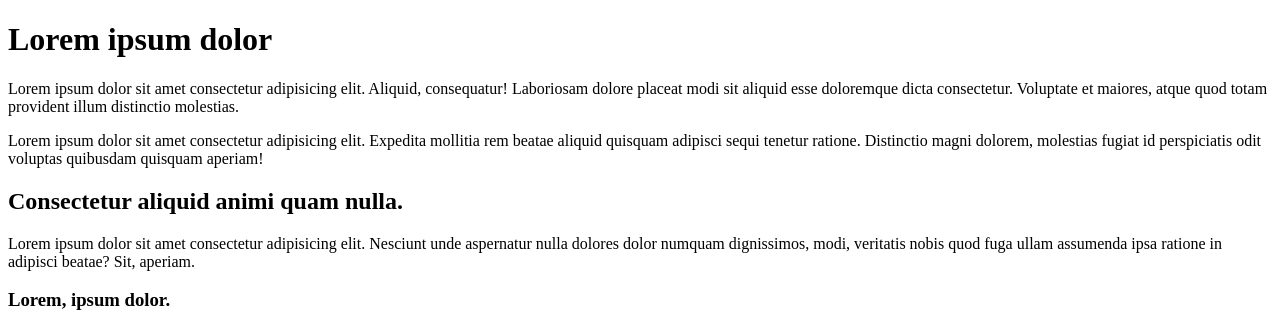
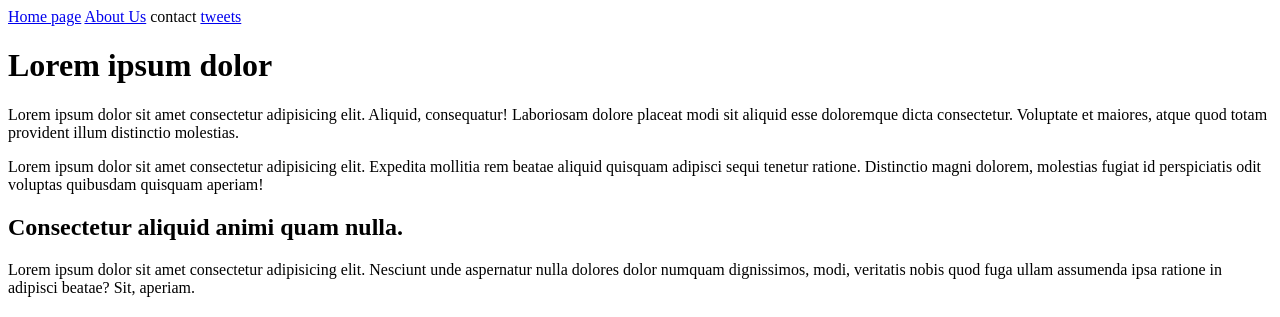
Before and after one commit to Gela-S3/My_First_Portfolio, a plain HTML site: page html_basic/index.html in a window 1280 px wide. Shown: the top 317 px of the page. Drawn offline with Linux system fonts and the light colour scheme.

Commit message:
Linked to tweets page and embaded.

```diff
--- a/html_basic/index.html
+++ b/html_basic/index.html
@@ -6,6 +6,10 @@
     <title>Index</title>
 </head>
 <body>
+    <a href="index.html">Home page</a>
+        <list><a href="base_index.html">About Us</a></list>
+        <list>contact</list>
+        <list><a href="tweets.html">tweets</a></list>
     <h1>Lorem ipsum dolor </h1>
     <p>Lorem ipsum dolor sit amet consectetur adipisicing elit. Aliquid, consequatur! Laboriosam dolore placeat modi sit aliquid esse doloremque dicta consectetur. Voluptate et maiores, atque quod totam provident illum distinctio molestias.</p>
     <p>Lorem ipsum dolor sit amet consectetur adipisicing elit. Expedita mollitia rem beatae aliquid quisquam adipisci sequi tenetur ratione. Distinctio magni dolorem, molestias fugiat id perspiciatis odit voluptas quibusdam quisquam aperiam!</p>
```
